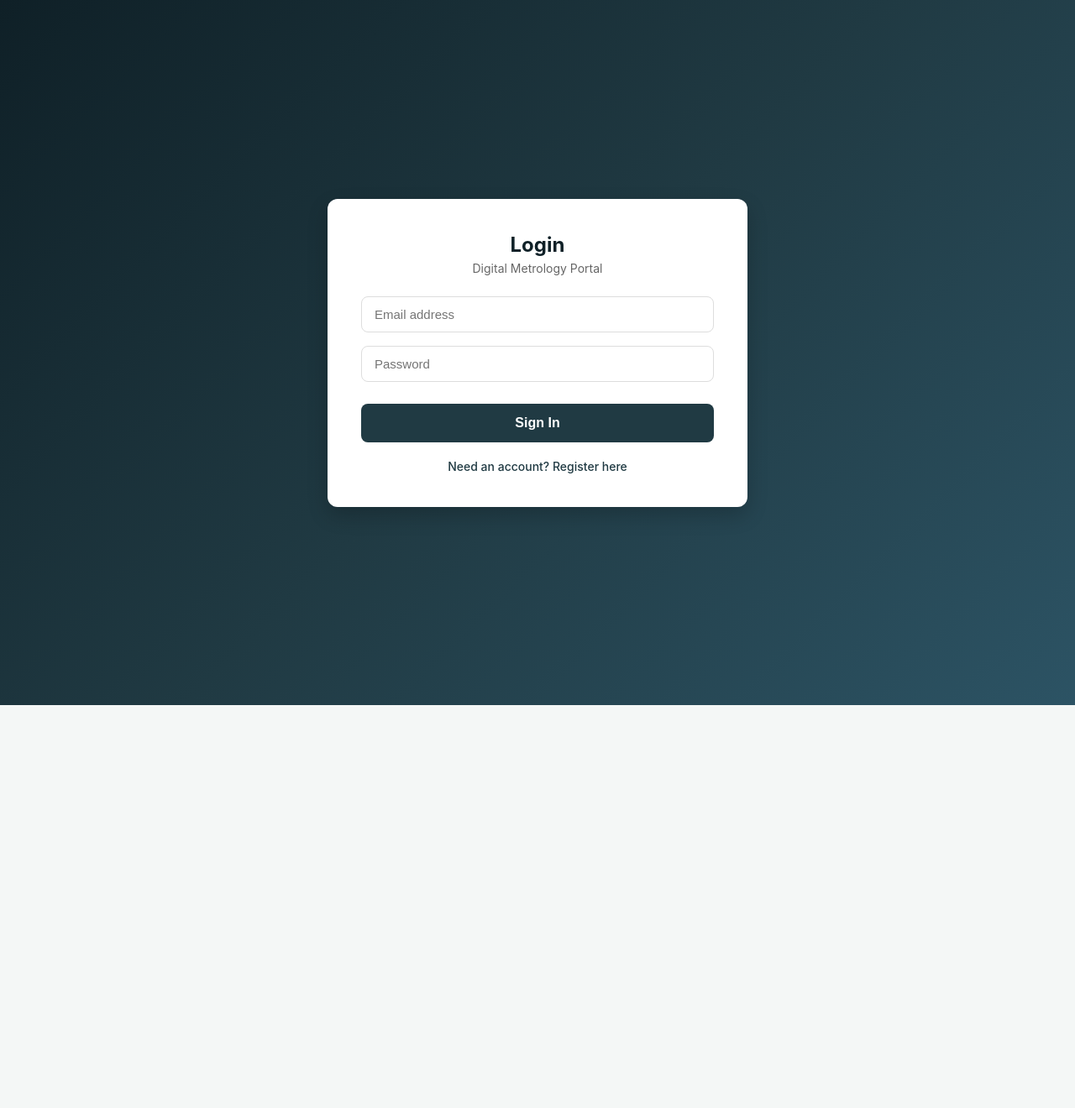
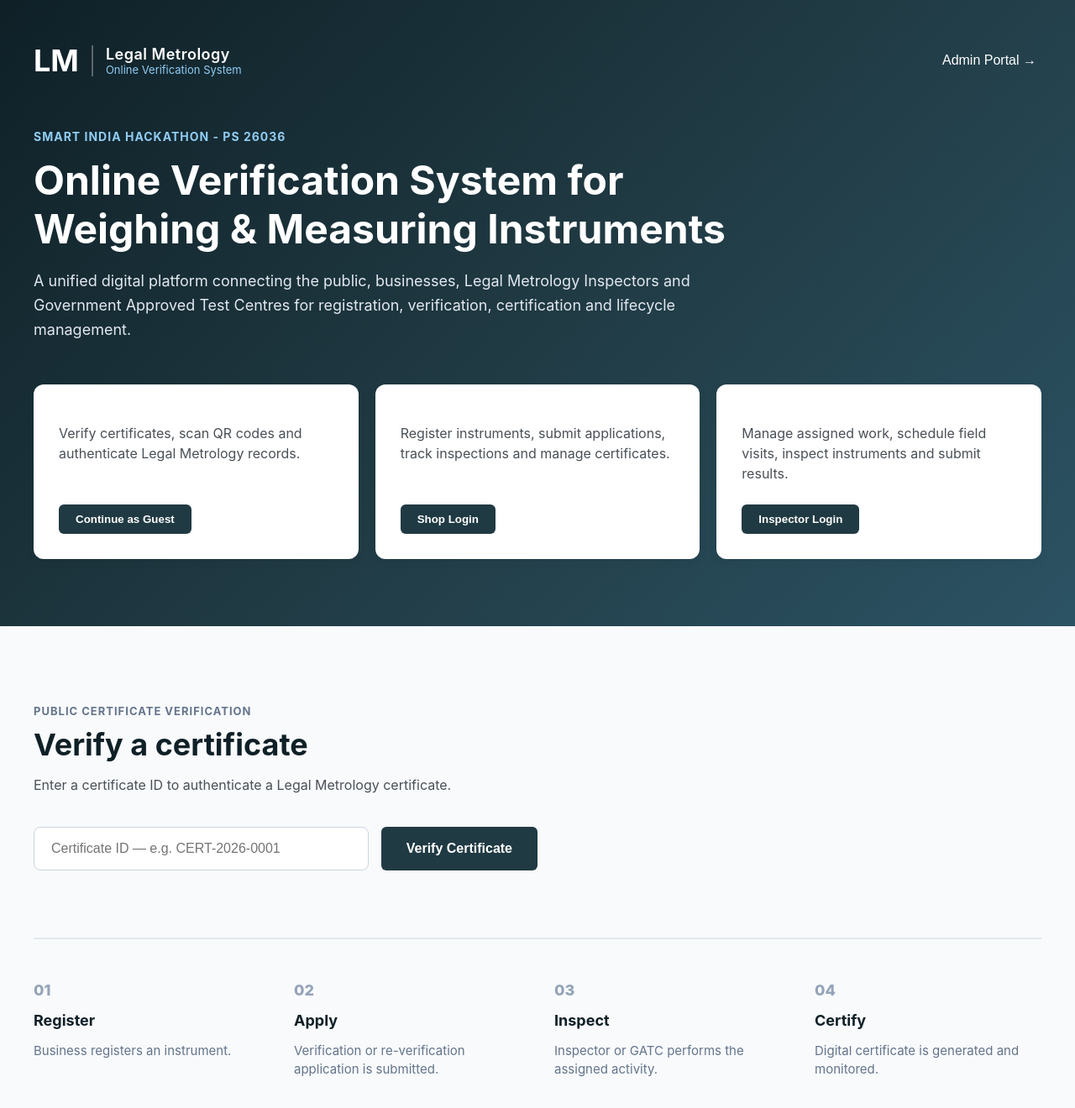
Before and after one commit to kushagra016/Legal-Metrology-Portal, a React (Vite) app in the folder web-app/: page / in a window 1280 px wide. Shown: the top 1320 px of the page at 84% size. Before the commit the page ends 840 px from the top, so only its background shows below. Built offline with nearby package versions, Linux system fonts and the light colour scheme.

Commit message:
Added Public Landing Page & Manual Verification

```diff
--- a/web-app/src/App.jsx
+++ b/web-app/src/App.jsx
@@ -6,9 +6,18 @@ import UserDashboard from './UserDashboard';
 import PublicVerification from './PublicVerification';
 import AdminDashboard from './AdminDashboard';
 import GATCDashboard from './GATCDashboard';
+import LandingPage from './LandingPage';
 
 function App() {
-  const fetchProfile = async (userId) => {
+  // ==========================================
+  // 1. ALL HOOKS MUST COME FIRST
+  // ==========================================
+  const [session, setSession] = useState(null);
+  const [userProfile, setUserProfile] = useState(null);
+  const [loading, setLoading] = useState(true);
+  const [showAuth, setShowAuth] = useState(false);
+
+  async function fetchProfile(userId) {
     const { data, error } = await supabase
       .from('profiles')
       .select('*')
@@ -19,14 +28,7 @@ function App() {
       setUserProfile(data);
     }
     setLoading(false);
-  };
-
-  // ==========================================
-  // 1. ALL HOOKS MUST COME FIRST
-  // ==========================================
-  const [session, setSession] = useState(null);
-  const [userProfile, setUserProfile] = useState(null);
-  const [loading, setLoading] = useState(true);
+  }
 
   useEffect(() => {
     supabase.auth.getSession().then(({ data: { session } }) => {
@@ -62,7 +64,13 @@ function App() {
   if (loading) return <div style={{ padding: '50px' }}>Loading application...</div>;
 
   // C. Handle Unauthenticated Users
-  if (!session) return <Auth />;
+  // C. Handle Unauthenticated Users
+  if (!session) {
+    if (showAuth) {
+      return <Auth onBack={() => setShowAuth(false)} />;
+    }
+    return <LandingPage onLoginClick={() => setShowAuth(true)} />;
+  }
 
   // ==========================================
   // 3. MAIN DASHBOARD UI
--- a/web-app/src/Auth.jsx
+++ b/web-app/src/Auth.jsx
@@ -1,7 +1,7 @@
 import { useState } from 'react';
 import { supabase } from './supabaseClient';
 
-export default function Auth() {
+export default function Auth({ onBack }) {
   const [isLoading, setIsLoading] = useState(false);
   const [isLogin, setIsLogin] = useState(true);
   const [email, setEmail] = useState('');
@@ -50,7 +50,16 @@ export default function Auth() {
   };
 
   return (
-    <div className="auth-container">
+    <div className="auth-container" style={{ position: 'relative' }}>
+
+      {onBack && (
+        <button
+          onClick={onBack}
+          style={{ position: 'absolute', top: '40px', left: '40px', background: 'none', border: 'none', color: '#fff', cursor: 'pointer', fontSize: '16px', opacity: 0.8, fontWeight: '600' }}
+        >
+          &larr; Back to Home
+        </button>
+      )}
       <div className="auth-card">
         <div className="auth-header">
           <h2>{isLogin ? 'Login' : 'Register Stakeholder'}</h2>
--- /dev/null
+++ b/web-app/src/LandingPage.jsx
@@ -0,0 +1,101 @@
+import { useState } from 'react';
+
+export default function LandingPage({ onLoginClick }) {
+  const [certId, setCertId] = useState('');
+
+  const handleVerify = () => {
+    if (certId.trim()) {
+      window.location.href = `/verify/${certId.trim()}`;
+    }
+  };
+
+  return (
+    <div style={{ fontFamily: 'inherit' }}>
+
+      {/* Hero Section using your professional gradient theme */}
+      <div style={{ background: 'linear-gradient(135deg, #0f2027 0%, #203a43 50%, #2c5364 100%)', color: 'white', padding: '50px 20px 80px 20px' }}>
+        <div style={{ maxWidth: '1200px', margin: '0 auto' }}>
+
+          {/* Top Navigation & Logo */}
+          <div style={{ display: 'flex', justifyContent: 'space-between', alignItems: 'center', marginBottom: '60px' }}>
+            <div style={{ display: 'flex', alignItems: 'center', gap: '15px' }}>
+              <h2 style={{ margin: 0, fontSize: '36px', fontWeight: 'bold', color: 'white' }}>LM</h2>
+              <div style={{ borderLeft: '2px solid rgba(255,255,255,0.3)', paddingLeft: '15px' }}>
+                <div style={{ fontSize: '18px', fontWeight: '600', letterSpacing: '0.5px' }}>Legal Metrology</div>
+                <div style={{ fontSize: '13px', color: '#90cdf4' }}>Online Verification System</div>
+              </div>
+            </div>
+            <button onClick={onLoginClick} style={{ background: 'none', color: 'white', border: 'none', cursor: 'pointer', fontSize: '16px', fontWeight: '500' }}>Admin Portal &rarr;</button>
+          </div>
+
+          {/* Main Banner Text */}
+          <p style={{ color: '#90cdf4', fontWeight: '700', marginBottom: '15px', letterSpacing: '1px', fontSize: '14px' }}>SMART INDIA HACKATHON - PS 26036</p>
+          <h1 style={{ fontSize: '48px', margin: '0 0 20px 0', maxWidth: '900px', lineHeight: '1.2' }}>Online Verification System for Weighing & Measuring Instruments</h1>
+          <p style={{ fontSize: '18px', maxWidth: '800px', lineHeight: '1.6', color: '#e2e8f0', marginBottom: '50px' }}>
+            A unified digital platform connecting the public, businesses, Legal Metrology Inspectors and Government Approved Test Centres for registration, verification, certification and lifecycle management.
+          </p>
+
+          {/* Navigation Cards using your existing global .card and .btn-primary classes */}
+          <div style={{ display: 'flex', gap: '20px', flexWrap: 'wrap', marginTop: '20px' }}>
+            <div className="card" style={{ flex: 1, minWidth: '300px', margin: 0, display: 'flex', flexDirection: 'column', justifyContent: 'space-between' }}>
+              <p style={{ fontSize: '16px', color: '#495057', marginBottom: '25px', lineHeight: '1.5' }}>Verify certificates, scan QR codes and authenticate Legal Metrology records.</p>
+              <button onClick={() => document.getElementById('verify-section').scrollIntoView({ behavior: 'smooth' })} className="btn-primary" style={{ alignSelf: 'flex-start' }}>Continue as Guest</button>
+            </div>
+            <div className="card" style={{ flex: 1, minWidth: '300px', margin: 0, display: 'flex', flexDirection: 'column', justifyContent: 'space-between' }}>
+              <p style={{ fontSize: '16px', color: '#495057', marginBottom: '25px', lineHeight: '1.5' }}>Register instruments, submit applications, track inspections and manage certificates.</p>
+              <button onClick={onLoginClick} className="btn-primary" style={{ alignSelf: 'flex-start' }}>Shop Login</button>
+            </div>
+            <div className="card" style={{ flex: 1, minWidth: '300px', margin: 0, display: 'flex', flexDirection: 'column', justifyContent: 'space-between' }}>
+              <p style={{ fontSize: '16px', color: '#495057', marginBottom: '25px', lineHeight: '1.5' }}>Manage assigned work, schedule field visits, inspect instruments and submit results.</p>
+              <button onClick={onLoginClick} className="btn-primary" style={{ alignSelf: 'flex-start' }}>Inspector Login</button>
+            </div>
+          </div>
+        </div>
+      </div>
+
+      {/* Verification Section */}
+      <div id="verify-section" style={{ backgroundColor: '#f8fafc', padding: '80px 20px', minHeight: '50vh' }}>
+        <div style={{ maxWidth: '1200px', margin: '0 auto' }}>
+          <p style={{ color: '#64748b', fontWeight: '700', fontSize: '13px', marginBottom: '10px', textTransform: 'uppercase', letterSpacing: '1px' }}>Public Certificate Verification</p>
+          <h2 style={{ fontSize: '36px', margin: '0 0 15px 0', color: '#0f2027' }}>Verify a certificate</h2>
+          <p style={{ color: '#495057', marginBottom: '40px', fontSize: '16px' }}>Enter a certificate ID to authenticate a Legal Metrology certificate.</p>
+
+          <div style={{ display: 'flex', gap: '15px', maxWidth: '600px', marginBottom: '80px' }}>
+            <input
+              type="text"
+              placeholder="Certificate ID — e.g. CERT-2026-0001"
+              value={certId}
+              onChange={(e) => setCertId(e.target.value)}
+              style={{ flex: 1, padding: '16px 20px', fontSize: '16px', border: '1px solid #cbd5e1', borderRadius: '8px', outline: 'none' }}
+            />
+            <button onClick={handleVerify} className="btn-primary" style={{ padding: '0 30px', fontSize: '16px' }}>Verify Certificate</button>
+          </div>
+
+          {/* 4-Step Process Guide */}
+          <div style={{ display: 'flex', gap: '40px', borderTop: '2px solid #e2e8f0', paddingTop: '50px', flexWrap: 'wrap' }}>
+            <div style={{ flex: 1, minWidth: '200px' }}>
+              <span style={{ color: '#94a3b8', fontWeight: '800', fontSize: '18px' }}>01</span>
+              <h4 style={{ margin: '15px 0 10px 0', color: '#0f2027', fontSize: '18px' }}>Register</h4>
+              <p style={{ color: '#64748b', fontSize: '15px', lineHeight: '1.5' }}>Business registers an instrument.</p>
+            </div>
+            <div style={{ flex: 1, minWidth: '200px' }}>
+              <span style={{ color: '#94a3b8', fontWeight: '800', fontSize: '18px' }}>02</span>
+              <h4 style={{ margin: '15px 0 10px 0', color: '#0f2027', fontSize: '18px' }}>Apply</h4>
+              <p style={{ color: '#64748b', fontSize: '15px', lineHeight: '1.5' }}>Verification or re-verification application is submitted.</p>
+            </div>
+            <div style={{ flex: 1, minWidth: '200px' }}>
+              <span style={{ color: '#94a3b8', fontWeight: '800', fontSize: '18px' }}>03</span>
+              <h4 style={{ margin: '15px 0 10px 0', color: '#0f2027', fontSize: '18px' }}>Inspect</h4>
+              <p style={{ color: '#64748b', fontSize: '15px', lineHeight: '1.5' }}>Inspector or GATC performs the assigned activity.</p>
+            </div>
+            <div style={{ flex: 1, minWidth: '200px' }}>
+              <span style={{ color: '#94a3b8', fontWeight: '800', fontSize: '18px' }}>04</span>
+              <h4 style={{ margin: '15px 0 10px 0', color: '#0f2027', fontSize: '18px' }}>Certify</h4>
+              <p style={{ color: '#64748b', fontSize: '15px', lineHeight: '1.5' }}>Digital certificate is generated and monitored.</p>
+            </div>
+          </div>
+        </div>
+      </div>
+    </div>
+  );
+}
```
Also changed, not shown: web-app/src/PublicVerification.jsx (+34 -16 lines).
